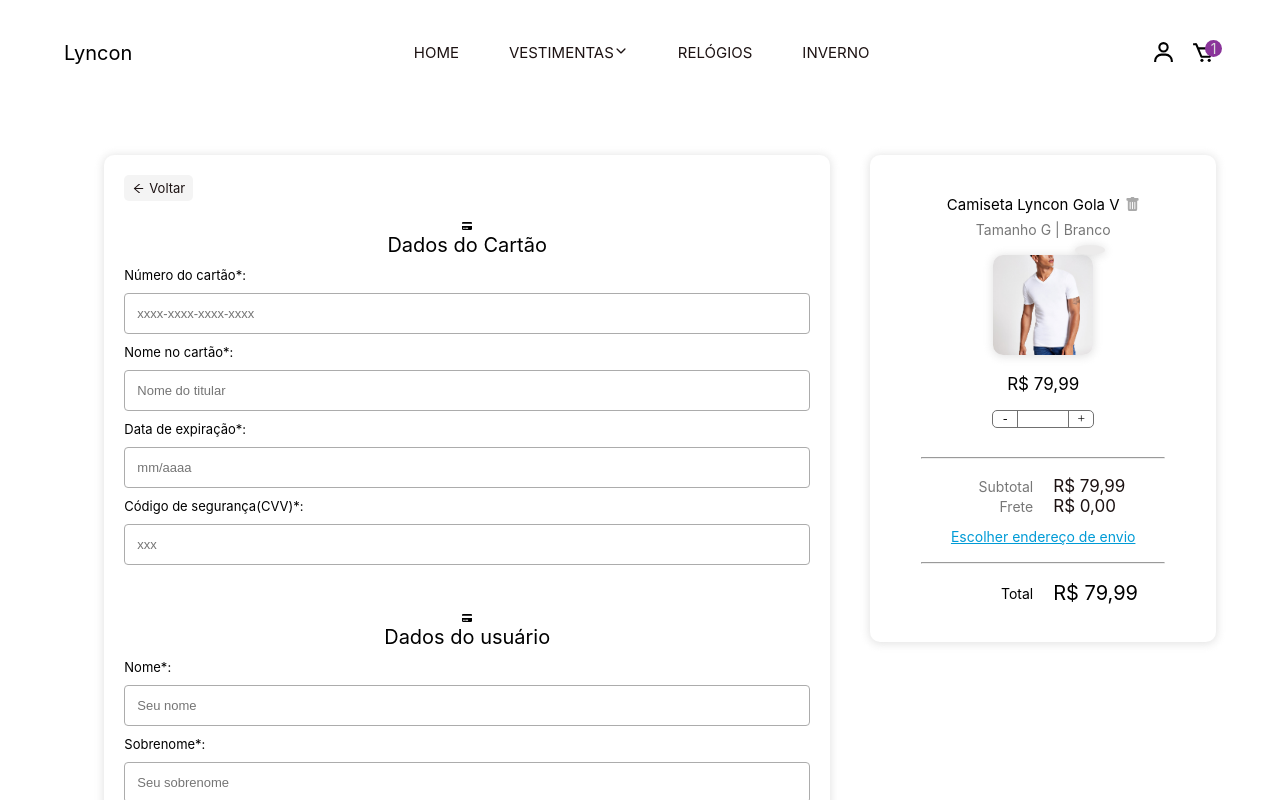
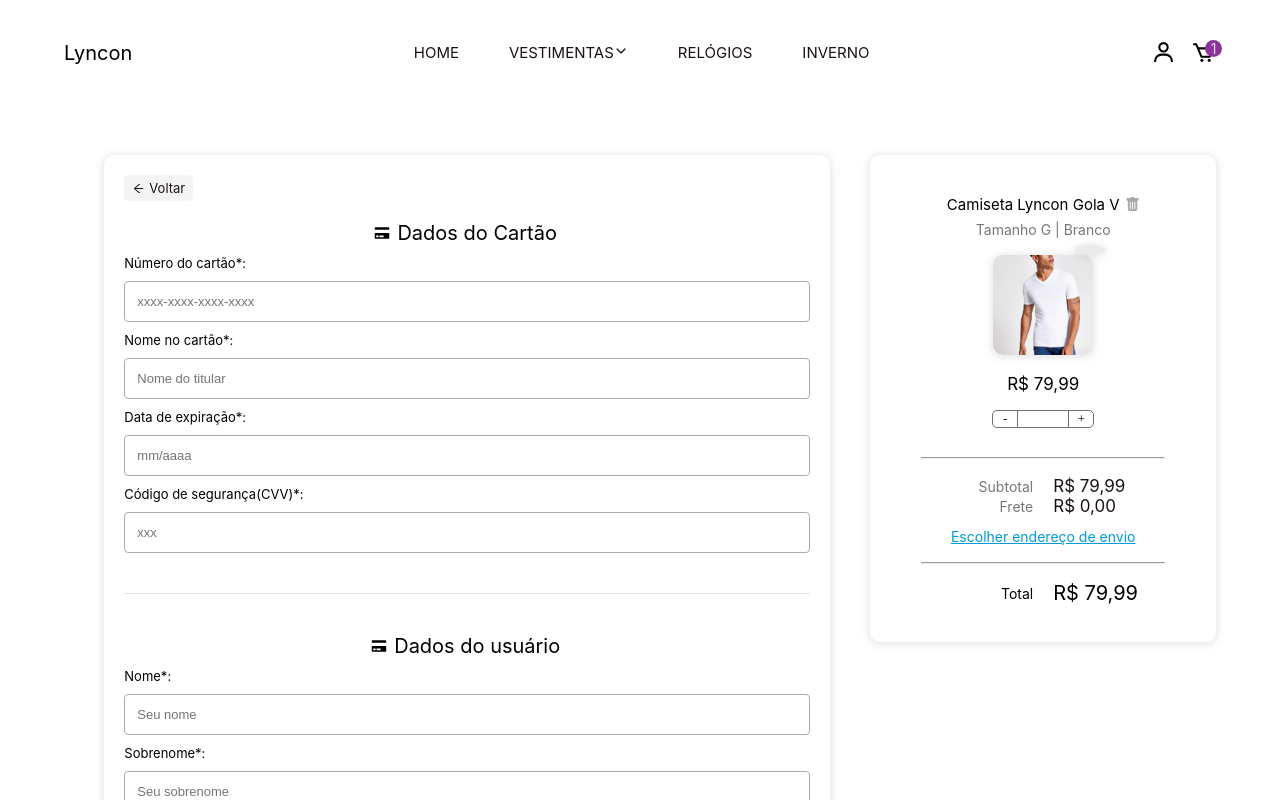
Before and after one commit to carlosr-lotus/Lyncon, a Next.js app: page /carrinho in a window 1280 px wide. Both pictures are taken after a click on the element "Crédito/Débito". Shown: the top 800 px of the page. Built offline with nearby package versions, Linux system fonts and the light colour scheme; data requests are answered from the project's data file.

Commit message:
UPD - form layout

```diff
--- a/src/styles/components/CreditCardBox.module.css
+++ b/src/styles/components/CreditCardBox.module.css
@@ -1,11 +1,22 @@
 .formContainer {
     display: grid;
-    gap: 2.4rem;
+    gap: 4rem;
 }
 
 .formSectionContainer {
     display: grid;
     gap: 1rem;
+}
+
+.formSectionHeader {
+    display: flex;
+    align-items: center;
+    justify-content: center;
+    gap: 1rem;
+}
+
+.formSectionHeader>svg {
+    transform: scale(1.5);
 }
 
 .formStructure {
@@ -17,3 +28,9 @@
     font-size: 1.3rem;
     text-align: left;
 }
+
+.separateLine {
+    width: 100%;
+    height: 1px;
+    background-color: #c6c6c67c;
+}
```
